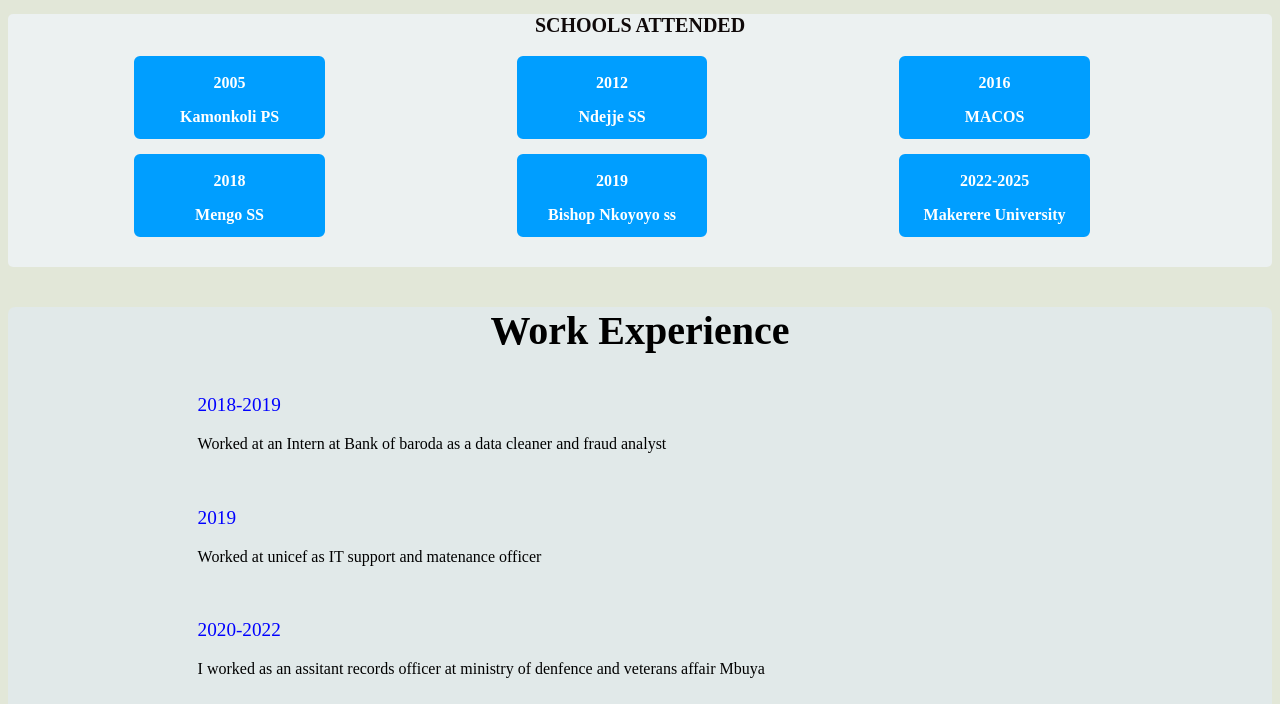
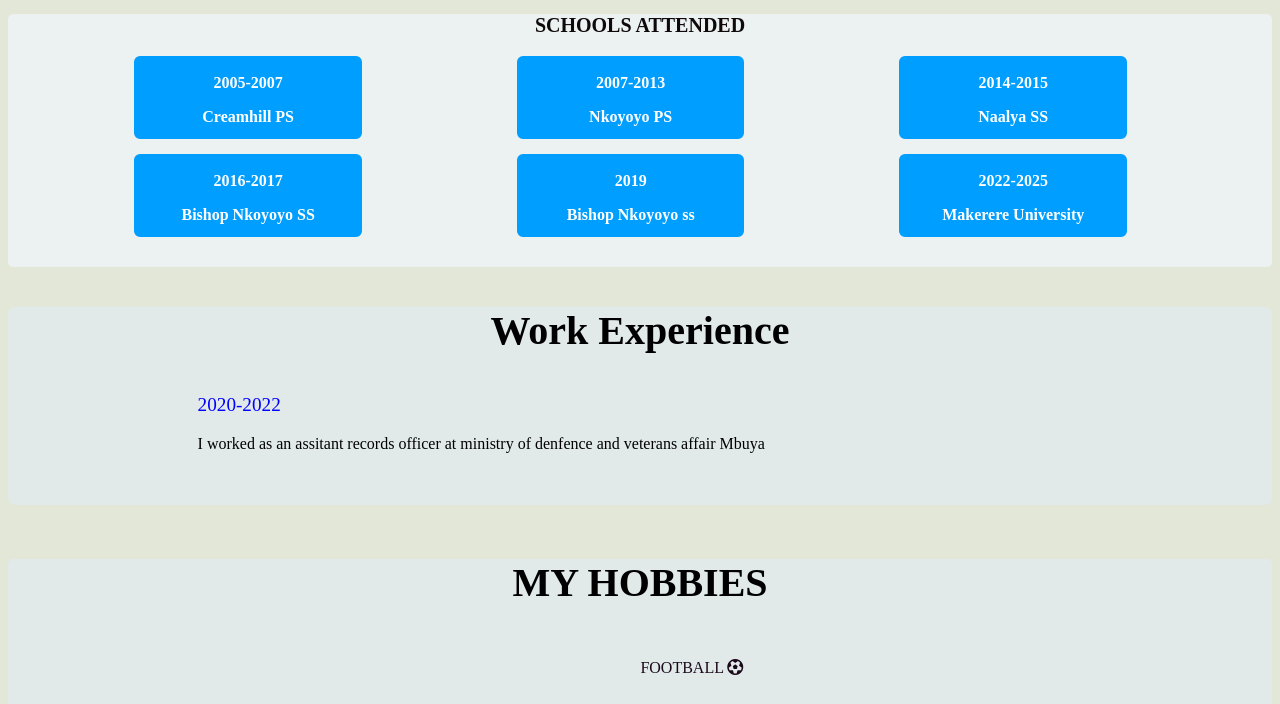
Before and after one commit to Kwagalagrace/Kwagalagrace, a plain HTML site: page index.html in a window 1280 px wide. Shown: the part 95-799 px from the top of the page. Drawn offline with Linux system fonts and the light colour scheme.

Commit message:
Add files via upload

```diff
--- a/coursework.css
+++ b/coursework.css
@@ -72,7 +72,7 @@ h2{
 }
 .b1{
     border:2px solid var(--blue);
-    width: 50%;
+    width: 60%;
     height: 90%;
     background-color:var(--blue);
     border-radius: 6px;
@@ -124,6 +124,7 @@ h4{
     align-items: center;
     justify-content: center;
     margin-left: 10%;
+
 
 
 }
@@ -250,4 +251,6 @@ footer{
     align-items: center;
     text-align: center;
     justify-content: center;
+    height: 40px;
+    margin-left: 0%;
 }
--- a/index.html
+++ b/index.html
@@ -25,23 +25,23 @@
         <h2>SCHOOLS ATTENDED</h2>
         <div class="flexbox">
             <div class="b1">
-                <p>2005</p>
-                <p>Kamonkoli PS</p>
+                <p>2005-2007</p>
+                <p>Creamhill PS</p>
 
             </div>
             <div class="b1">
-                <p>2012</p>
-                <p>Ndejje SS</p>
+                <p>2007-2013</p>
+                <p>Nkoyoyo PS</p>
 
             </div>
             <div class="b1">
-                <p>2016</p>
-                <p>MACOS</p>
+                <p>2014-2015</p>
+                <p>Naalya SS</p>
 
             </div>
             <div class="b1">
-                <p>2018</p>
-                <p>Mengo SS</p>
+                <p>2016-2017</p>
+                <p>Bishop Nkoyoyo SS</p>
 
             </div>
             <div class="b1">
@@ -60,14 +60,14 @@
     <section class="experience" id="experience">
         <h3>Work Experience</h3>
         <div style="margin-left: 15%;">
-            <p style="color: blue; font-size: 120%; font-weight: 300; ">2018-2019</p>
+            <!-- <p style="color: blue; font-size: 120%; font-weight: 300; ">2018-2019</p>
         <p>Worked at an Intern at Bank of baroda as a data cleaner and fraud analyst</p><br>
         <p style="color: blue; font-size: 120%; font-weight: 300;">2019</p>
-        <p>Worked at unicef as IT support and matenance officer</p><br>
+        <p>Worked at unicef as IT support and matenance officer</p><br> -->
         <p style="color: blue; font-size: 120%; font-weight: 300;">2020-2022</p>
         <p>I worked as an assitant records officer at ministry of denfence and veterans affair Mbuya</p><br>
-        <p style="color: blue; font-size: 120%; font-weight: 300;">2022-2024</p>
-        <p>Now working at quity Bank at a systems analyst and Head of operations</p>
+        <!-- <p style="color: blue; font-size: 120%; font-weight: 300;">2022-2024</p>
+        <p>Now working at quity Bank at a systems analyst and Head of operations</p> -->
 
         </div><br>
     </section>
```
